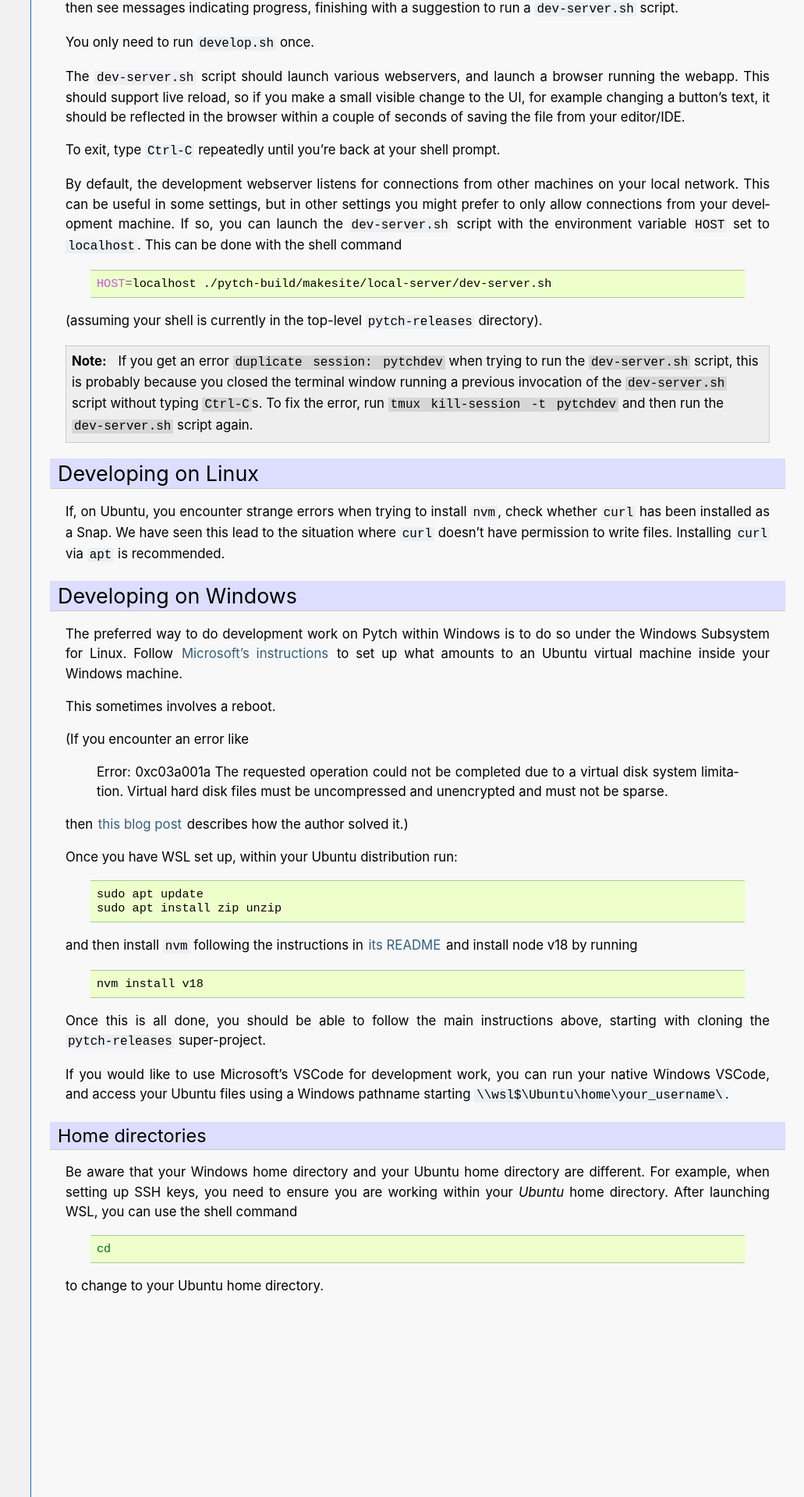
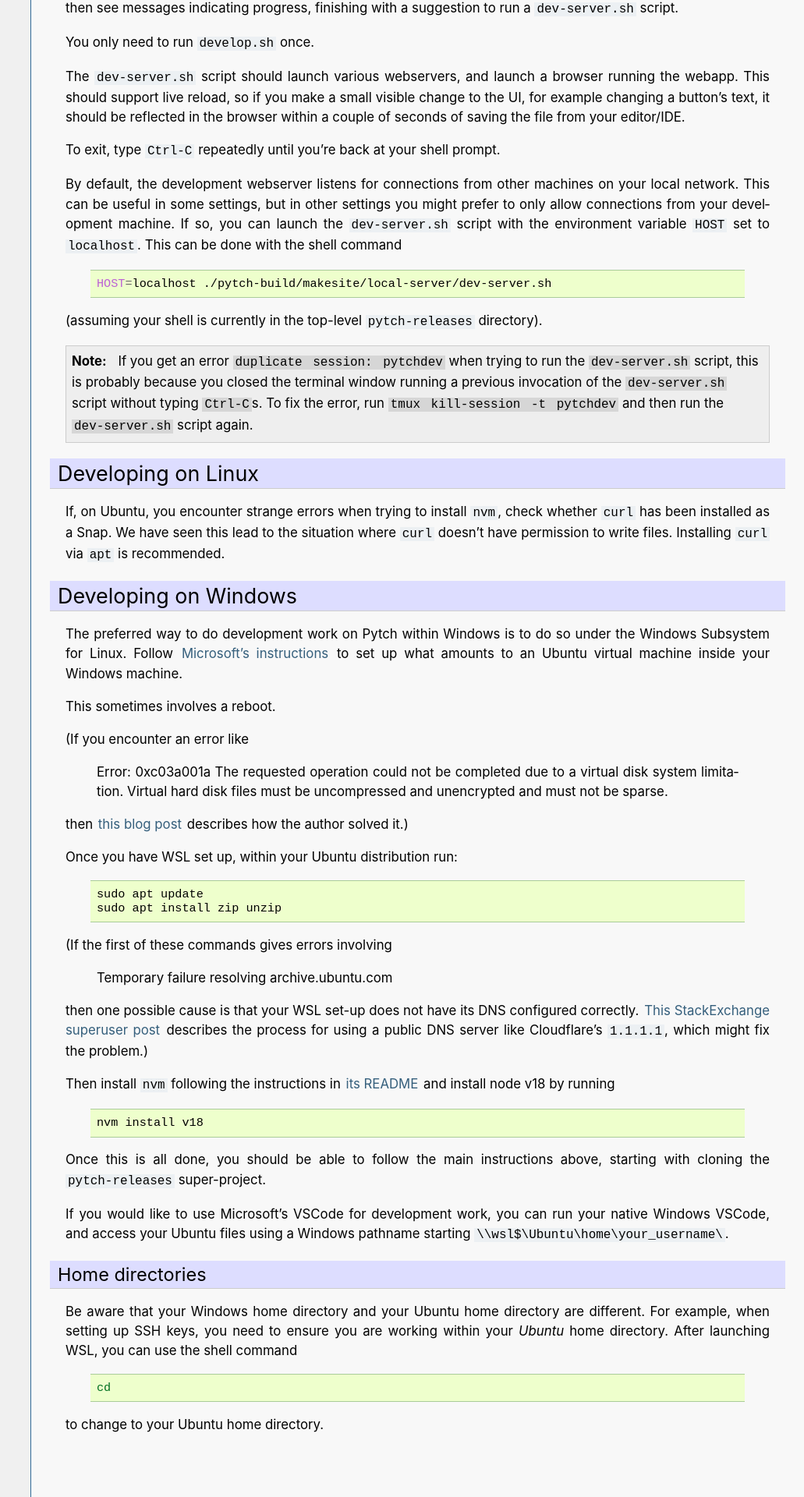
Before and after one commit to pytchlang/pytch-website, a Sphinx documentation site: the page built from source/developer/development-setup.rst, in a window 1280 px wide. Shown: the part 1393-3313 px from the top of the page at 78% size, without its empty margins (249-1280 px from the left). Built offline with Sphinx 7.4.7, drawn with Linux system fonts in a browser that asks for light colours; pages that are not in the unit, such as notebooks, are missing from menus.

Commit message:
Add note re DNS problems in WSL

```diff
--- a/source/developer/development-setup.rst
+++ b/source/developer/development-setup.rst
@@ -149,7 +149,17 @@ Once you have WSL set up, within your Ubuntu distribution run:
    sudo apt update
    sudo apt install zip unzip
 
-and then install ``nvm`` following the instructions in `its README
+(If the first of these commands gives errors involving
+
+   Temporary failure resolving archive.ubuntu.com
+
+then one possible cause is that your WSL set-up does not have its DNS
+configured correctly.  `This StackExchange superuser post
+<https://superuser.com/questions/1533291/how-do-i-change-the-dns-settings-for-wsl2>`_
+describes the process for using a public DNS server like Cloudflare’s
+``1.1.1.1``, which might fix the problem.)
+
+Then install ``nvm`` following the instructions in `its README
 <https://github.com/nvm-sh/nvm>`_ and install node v18 by running
 
 .. code-block:: shell
```
